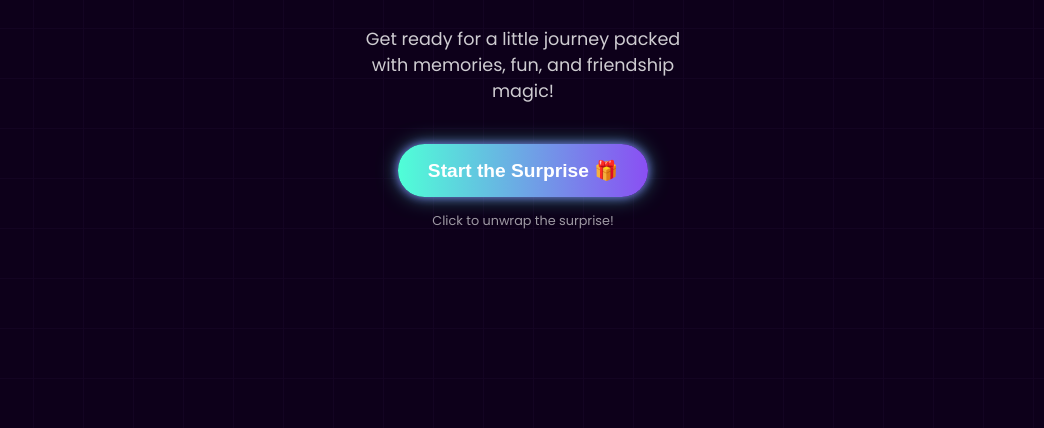
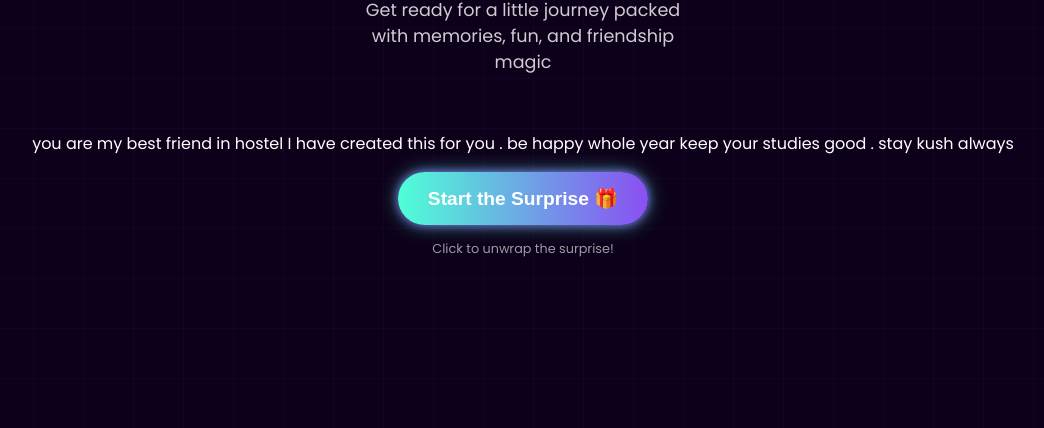
Before and after one commit to anirudhbalaji10-dev/ani-birthday, a plain HTML site: page index.html in a window 1280 px wide. Shown: the part 372-800 px from the top of the page, without its empty margins (117-1161 px from the left). Drawn offline with Linux system fonts and the light colour scheme.

Commit message:
Update index.html

```diff
--- a/index.html
+++ b/index.html
@@ -16,7 +16,7 @@
             <div class="heart"></div>
         </div>
 
-        <h1 class="main-title">A Little Gift of Friendship</h1>
+        <h1 class="main-title">A Little Gift of Birthday</h1>
         <p class="subtitle">Made of memories and magic...</p>
 
         <div class="loading-bar-container">
@@ -33,8 +33,10 @@
         </h2>
 
         <p class="greeting-message">
-            Get ready for a little journey packed with memories, fun, and friendship magic!
+            Get ready for a little journey packed with memories, fun, and friendship magic
         </p>
+
+        <p> you are my best friend in hostel I have created this for you . be happy whole year keep your studies good . stay kush always </p>
 
         <button id="start-button" class="surprise-button">
             Start the Surprise 🎁
@@ -47,4 +49,5 @@
 
     <audio src="birthday_song.mpeg" autoplay loop></audio>
 </body>
+
 </html>
```
